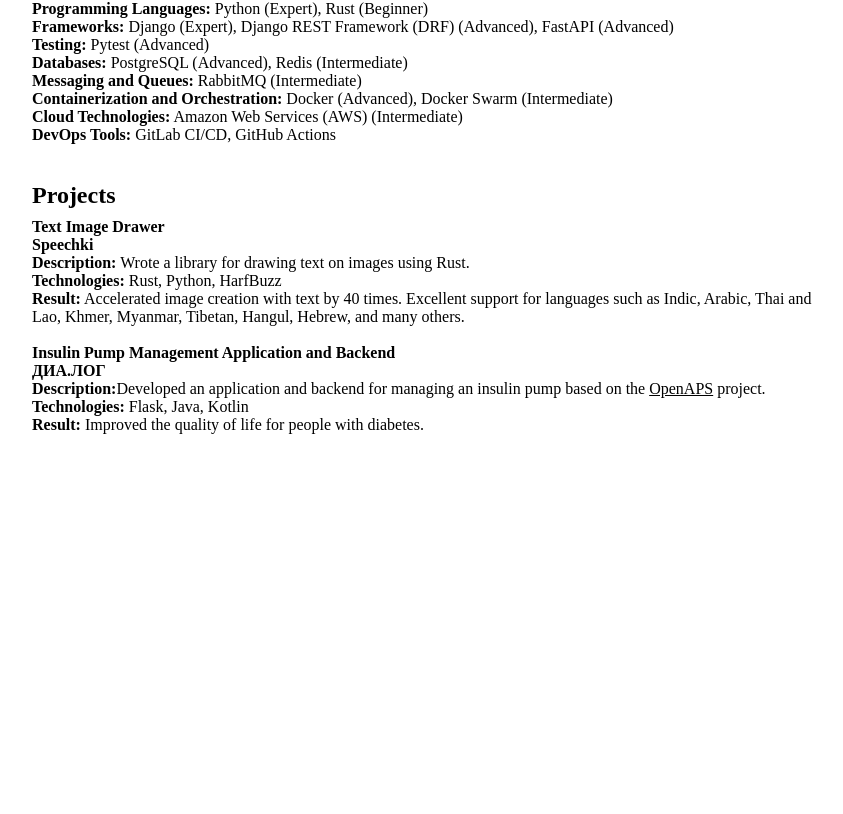
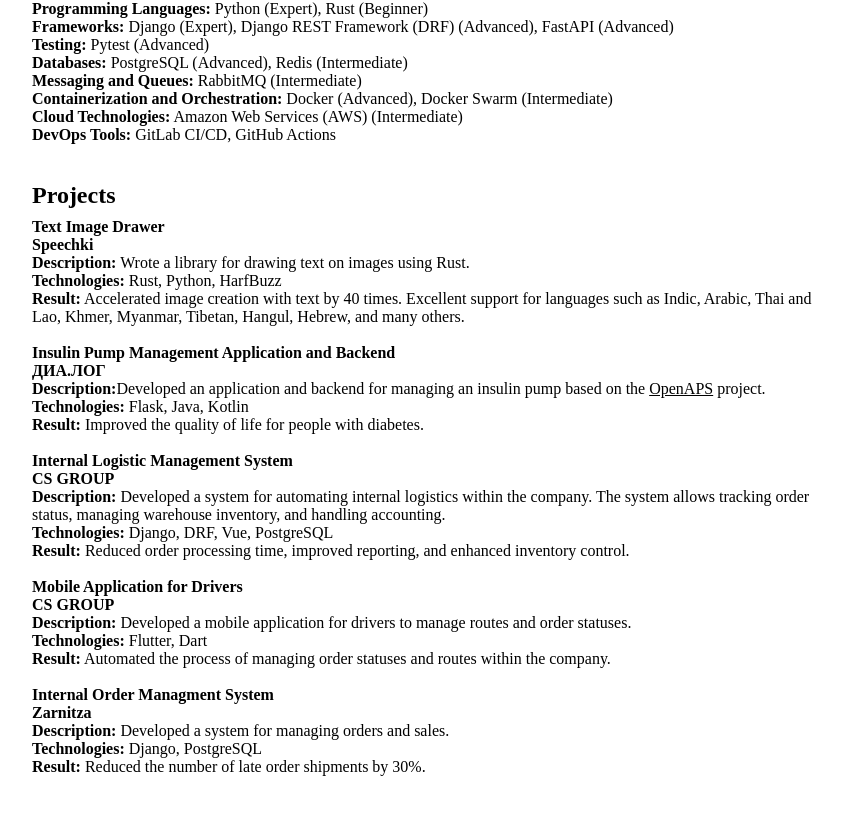
Before and after one commit to kurbezz/kurbezz, a Nuxt app in the folder src/: page / in a window 1280 px wide. Shown: the part 1760-2574 px from the top of the page, without its empty margins (208-1051 px from the left). Before the commit the page ends 2266 px from the top, so only its background shows below. Built offline with nearby package versions, Linux system fonts and the light colour scheme.

Commit message:
Update projects

```diff
--- a/src/app.vue
+++ b/src/app.vue
@@ -242,6 +242,48 @@
         <br>
         <span><strong>Result:</strong> Improved the quality of life for people with diabetes.</span>
       </div>
+
+      <br>
+
+      <div>
+        <strong>Internal Logistic Management System</strong>
+        <br>
+        <strong>CS GROUP</strong>
+        <br>
+        <span><strong>Description:</strong> Developed a system for automating internal logistics within the company. The system allows tracking order status, managing warehouse inventory, and handling accounting.</span>
+        <br>
+        <span><strong>Technologies:</strong> Django, DRF, Vue, PostgreSQL</span>
+        <br>
+        <span><strong>Result:</strong> Reduced order processing time, improved reporting, and enhanced inventory control.</span>
+      </div>
+
+      <br>
+
+      <div>
+        <strong>Mobile Application for Drivers</strong>
+        <br>
+        <strong>CS GROUP</strong>
+        <br>
+        <span><strong>Description:</strong> Developed a mobile application for drivers to manage routes and order statuses.</span>
+        <br>
+        <span><strong>Technologies:</strong> Flutter, Dart</span>
+        <br>
+        <span><strong>Result:</strong> Automated the process of managing order statuses and routes within the company.</span>
+      </div>
+
+      <br>
+
+      <div>
+        <strong>Internal Order Managment System</strong>
+        <br>
+        <strong>Zarnitza</strong>
+        <br>
+        <span><strong>Description:</strong> Developed a system for managing orders and sales.</span>
+        <br>
+        <span><strong>Technologies:</strong> Django, PostgreSQL</span>
+        <br>
+        <span><strong>Result:</strong> Reduced the number of late order shipments by 30%.</span>
+      </div>
     </div>
   </div>
 </template>
```
